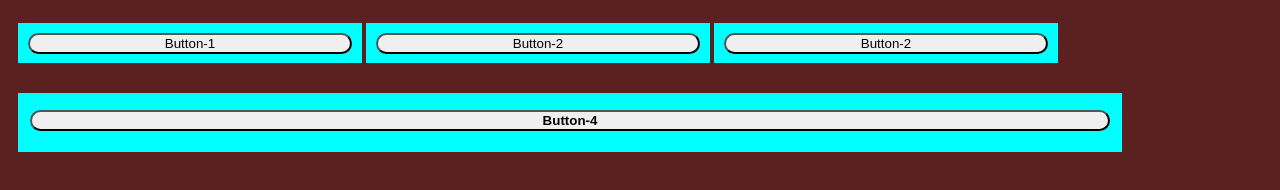
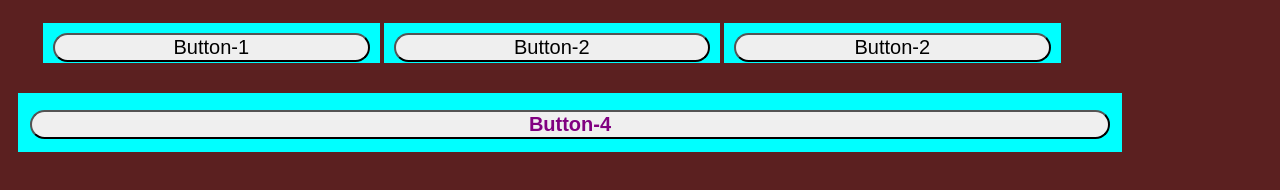
Before and after one commit to beibarsUmirzakov/Day2, a plain HTML site: page index.html in a window 1280 px wide. Drawn offline with Linux system fonts and the light colour scheme.

Commit message:
style.css

```diff
--- a/style.css
+++ b/style.css
@@ -31,7 +31,17 @@ body{
     height: 20px;
 }
 
+.purple{
+    font-size: large;
+    color: purple;
+}
+
+.row:first-child{
+    padding-left: 35px;
+}
+
 .button{
+    font-size: 20px;
     border-radius: 20px;
 }
 
```
